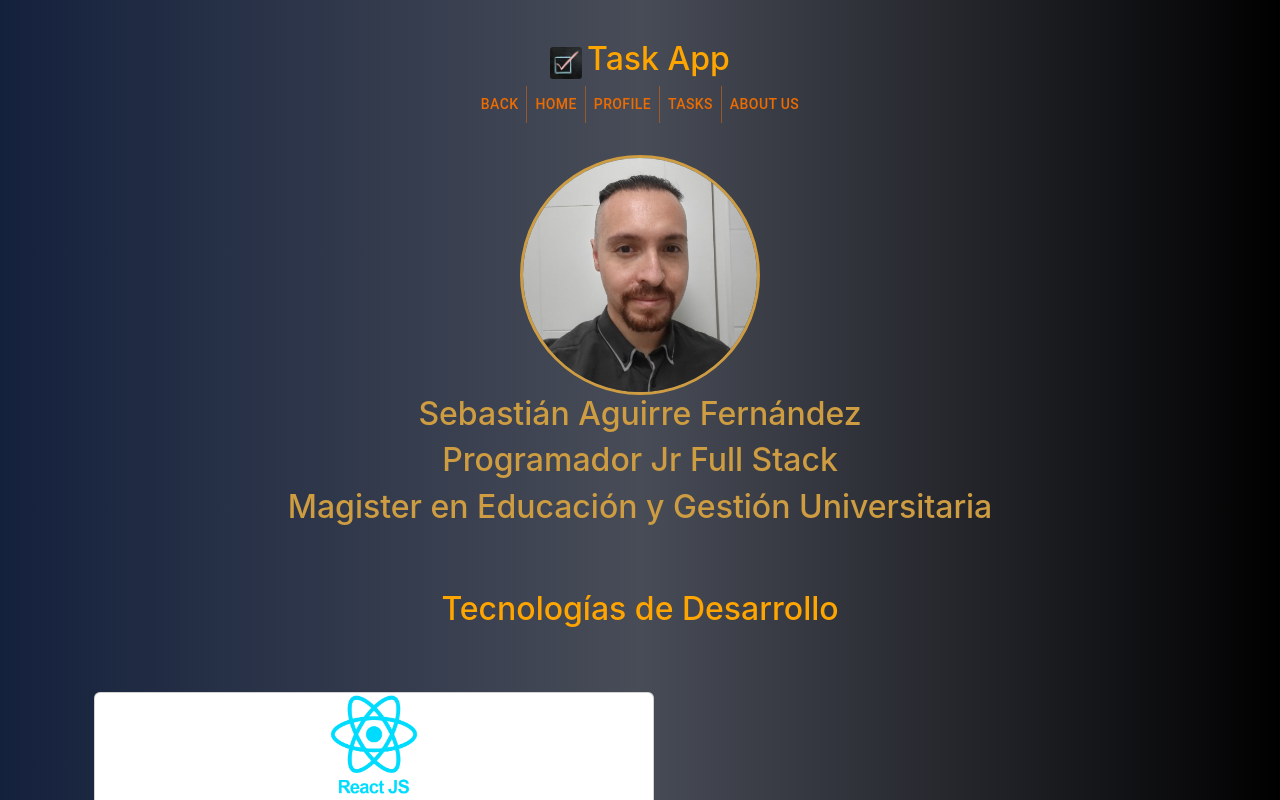
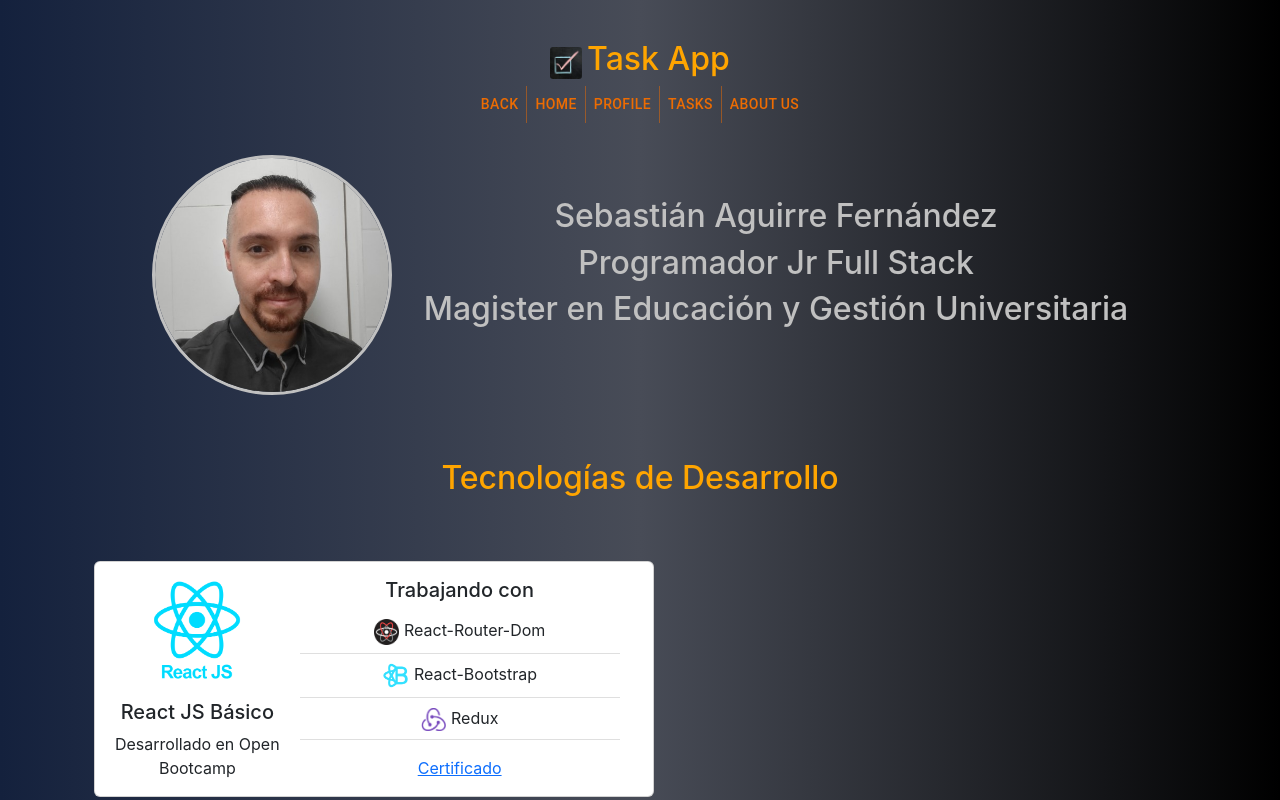
Before and after one commit to guiablanco/portafolio-original, a React (Create React App) app: page / in a window 1280 px wide. Shown: the top 800 px of the page. Built offline with nearby package versions, Linux system fonts and the light colour scheme.

Commit message:
tecnologias iconos2

```diff
--- a/src/styles/profile.scss
+++ b/src/styles/profile.scss
@@ -1,37 +1,47 @@
+.card{
+    margin-bottom: 1rem;
+    padding-top: 1rem;
+}
+
+
 .profileImage {
     height: 15rem;
+    width: 15rem;
     border-radius: 100%;
     border: solid;
     margin-top: 1rem;
+
+}
+.profileImage:hover{
+    opacity: 90%;
 }
 
 .datos {
+    display: flex;
+    justify-content: center;
+    align-items: center;
     margin-top: 1rem;
     color: rgb(206, 156, 65);
+    img{
+        border-color: silver;
+        margin-right: 2rem;
+    }
 }
 
-.logo-profile {
-    max-height: 10rem;
-    max-width: 10rem;
-    margin: 2rem;
+.card-tech{
+    display: flex;
+    flex-direction: row;
+    justify-content: center;
+    align-items: center;
+
 }
 
-.logo-profile:hover {
+.card2{
+    width: 30rem;
+}
 
-    animation-name: efecto-logo;
-    animation-duration: 0.3s;
 
-    }
-
-@keyframes efecto-logo {
-    0% {opacity: 0%;
-    border-top: solid;}
-    25% {opacity: 25%;
-    border-right: solid;}
-    50% {opacity: 50%;
-    border-bottom: solid;}
-    75% {opacity: 75%;
-    border-left: solid;}
-    100% {opacity: 100%;
-    border: transparent;}
+/*Texts*/
+h2{
+    color: silver;
 }
```
